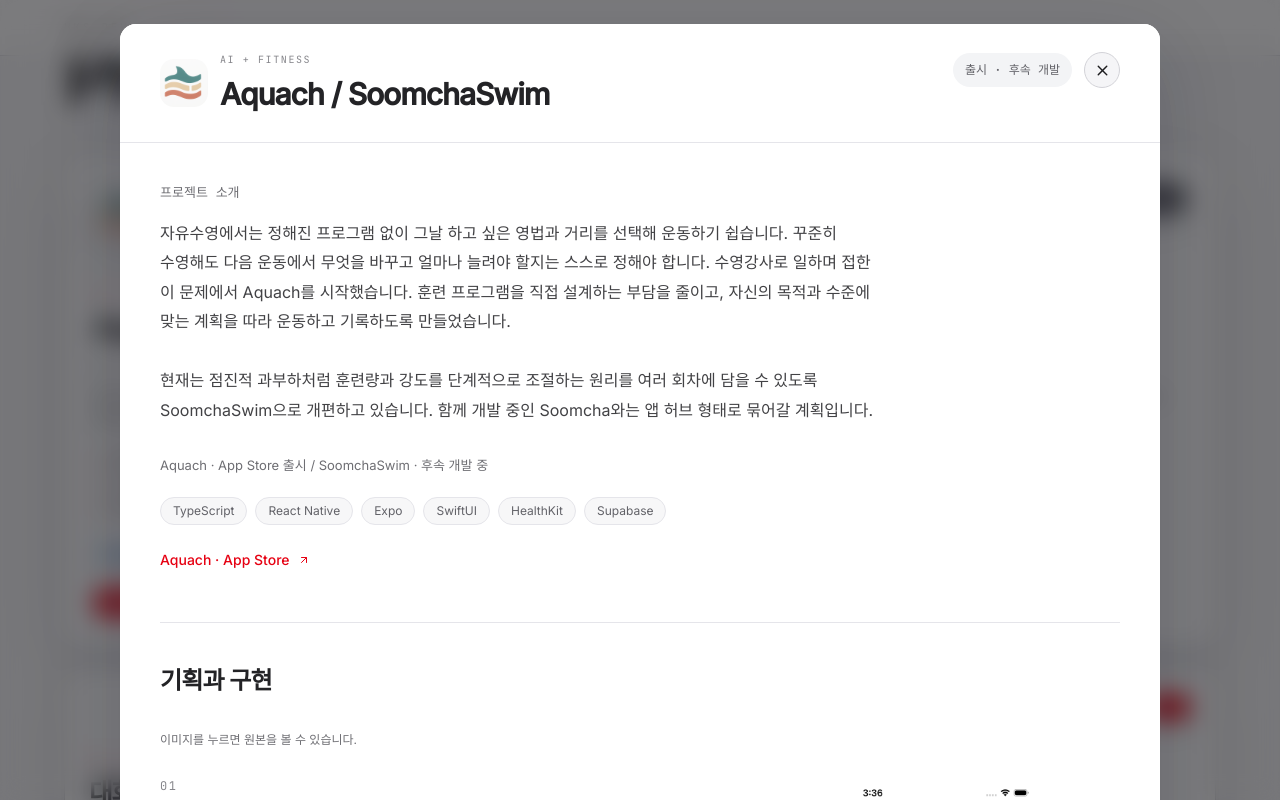
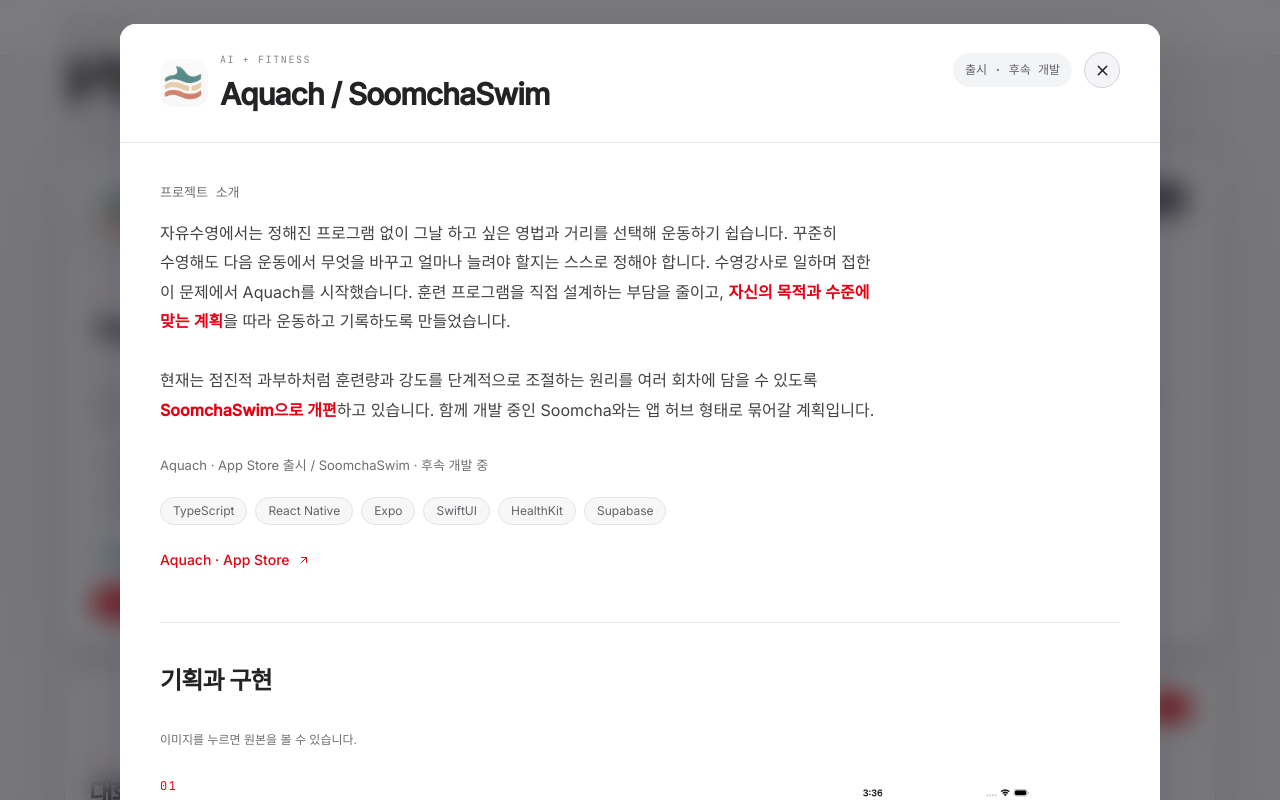
Before and after one commit to hks-Khan/hks-Khan.github.io, a React (Vite) app: page / in a window 1280 px wide. Both pictures are taken after a click on the button 347 px from the left and 1385 px from the top of the page. Shown: the part 985-1785 px from the top of the page. Built offline with nearby package versions, Linux system fonts and the light colour scheme.

Commit message:
Highlight project detail headings and key phrases in brand red

```diff
--- a/src/app/App.tsx
+++ b/src/app/App.tsx
@@ -792,6 +792,29 @@
   );
 }
 
+// Short editorial selections: at most one accent per paragraph, without rewriting copy.
+const DETAIL_EMPHASIS = [
+  "자신의 목적과 수준에 맞는 계획", "SoomchaSwim으로 개편", "AI가 할 일을 정리하고 진행 상황을 갱신",
+  "프로그램과 세션을 저장", "템플릿 정책과 운동 라이브러리", "회차별 운동을 미리 준비", "8개 프로그램의 84개 회차", "같은 원본에서", "Watch에서 실행할 세트 목록", "transferUserInfo",
+  "MCP 도구를 연결", "이슈의 우선순위·마감·상태와 작업 기록", "실행 상태와 승인·질문·결과", "중단·재개", "승인·만료·철회 상태", "연결이 끊겼을 때 다시 연결",
+  "한국어 LLM의 발언 분류", "LoRA 미세조정", "예측 원문", "오탐과, 상대를 비하한 말을 놓치는 미탐", "경계 사례", "선별 규칙",
+  "짧게 묻고 답하게", "한 번에 한 질문", "내가 말한", "실제로 사용한 문장", "저장한 문장을 음성", "음성 인식·대화·음성 합성", "Keychain",
+  "경로와 사진", "SQLite", "종료 시각을 앞당길", "위치·사진·걸음 표본", "키워드·지역·카테고리", "로컬에 저장",
+  "기억과 관계", "건설·연구·제작", "진행 중인 작업·항해 상태를 저장", "관계와 기억에 반영", "회복 상태·거리·시야", "성격·기억·목표", "이동·건설·저장 복원", "상황 문장과 선택지", "현재 진행 위치를 기준으로 예약을 복구", "스탯과 분기, 실패·엔딩 조건", "공통 엔진이 결과를 계산", "문장과 장면", "문맥을 포함해 Datamuse", "활동 기록을 동기화", "캐릭터별 동작", "날짜별 활동량과 지급 내역", "데이터베이스와 화면의 잔액을 함께 복원", "역할과 캐릭터 설정", "NPC의 설정과 대화 목적", "맵과 캐릭터 에셋", "장면과 대화 내용"
+];
+
+function detailEmphasis(text: string = "") {
+  return text.split("\n\n").flatMap((paragraph, index) => {
+    const phrase = DETAIL_EMPHASIS.find((candidate) => paragraph.includes(candidate));
+    const separator = index ? "\n\n" : "";
+    if (!phrase) return [separator, paragraph];
+    const start = paragraph.indexOf(phrase);
+    return [separator, paragraph.slice(0, start),
+      <strong key={index} className="font-semibold text-[#E60012]">{phrase}</strong>,
+      paragraph.slice(start + phrase.length)];
+  });
+}
+
 export default function App() {
   const [introDone, setIntroDone] = useState(false);
   const [hash, setHash] = useState(() => window.location.hash);
@@ -1194,7 +1217,7 @@
                   프로젝트 소개
                 </div>
                 <p className="max-w-[720px] whitespace-pre-line break-keep text-[16px] font-normal leading-[1.85] text-[#424245]">
-                  {selectedProject.detailIntro}
+                  {detailEmphasis(selectedProject.detailIntro)}
                 </p>
 
                 <p className="mt-7 text-[13px] font-normal leading-[1.8] text-[#6E6E73]">{selectedProject.statusNote}</p>
@@ -1243,15 +1266,15 @@
                     >
                       <div className={getSectionImages(section).length ? "grid items-start gap-8 md:grid-cols-[minmax(0,1.55fr)_minmax(0,1fr)] md:gap-10" : "max-w-[720px]"}>
                         <div>
-                          <div style={MONO} className="mb-3 text-[12px] tracking-[0.12em] text-[#86868B]">
+                          <div style={MONO} className="mb-3 text-[12px] tracking-[0.12em] text-[#E60012]">
                             {section.label.split(" / ")[0]}
                           </div>
-                          <h4 className="break-keep text-[19px] font-semibold leading-[1.5] tracking-[-0.025em] text-[#232326]">
+                          <h4 className="break-keep text-[19px] font-semibold leading-[1.5] tracking-[-0.025em] text-[#E60012]">
                             {section.title}
                           </h4>
                           <div className="mt-5 space-y-5 break-keep text-[16px] font-normal leading-[1.85] text-[#424245]">
-                            <p>{section.intent}</p>
-                            <p>{section.execution}</p>
+                            <p>{detailEmphasis(section.intent)}</p>
+                            <p>{detailEmphasis(section.execution)}</p>
                           </div>
                         </div>
 
```
